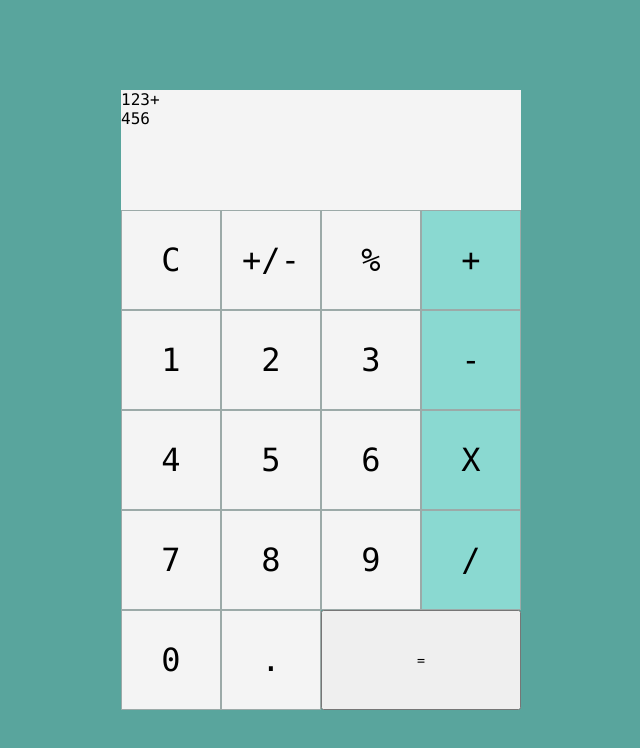
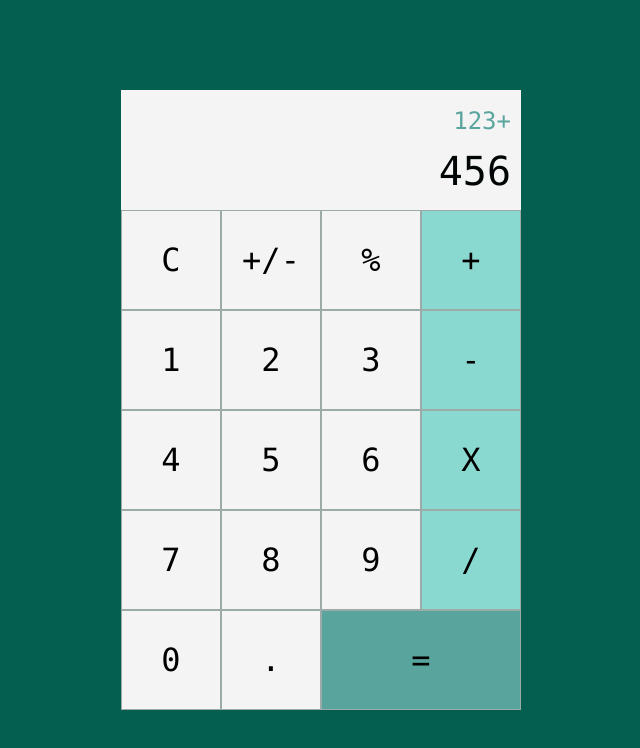
Before and after one commit to Asonance11/Calculator, a plain HTML site: page index.html in a window 1280 px wide. Shown: the whole page, without its empty margins (319-959 px from the left). Drawn offline with Linux system fonts and the light colour scheme.

Commit message:
Update style.css

```diff
--- a/style.css
+++ b/style.css
@@ -2,12 +2,12 @@
 *::before,
 *::after {
 	box-sizing: border-box;
-	margin: 0;
-	padding: 0;
 	font-family: 'consolas', sans-serif;
 }
 body {
-	background-color: #59a59d;
+	margin: 0;
+	padding: 0;
+	background-color: #055f51;
 }
 .calculator {
 	display: grid;
@@ -16,6 +16,7 @@ body {
 	min-height: 100vh;
 	grid-template-columns: repeat(4, 100px);
 	grid-template-rows: minmax(120px, auto) repeat(5, 100px);
+	border-radius: 30px;
 }
 .calculator > .btn {
 	cursor: pointer;
@@ -29,8 +30,27 @@ body {
 }
 .spanTwo {
 	grid-column: span 2;
+	background-color: #59a59d;
+	outline: none;
+	border: 1px solid #9caaa8;
+	font-size: 2rem;
 }
 .output {
 	grid-column: 1 / -1;
 	background-color: #f4f4f4;
+	display: flex;
+	flex-direction: column;
+	align-items: flex-end;
+	justify-content: space-around;
+	padding: 10px;
+	word-wrap: break-word;
+	word-break: break-all;
 }
+.output .previous-op {
+	color: #59a59d;
+	font-size: 1.5rem;
+}
+.output .current-op {
+	color: #010505;
+	font-size: 2.5rem;
+}
```
